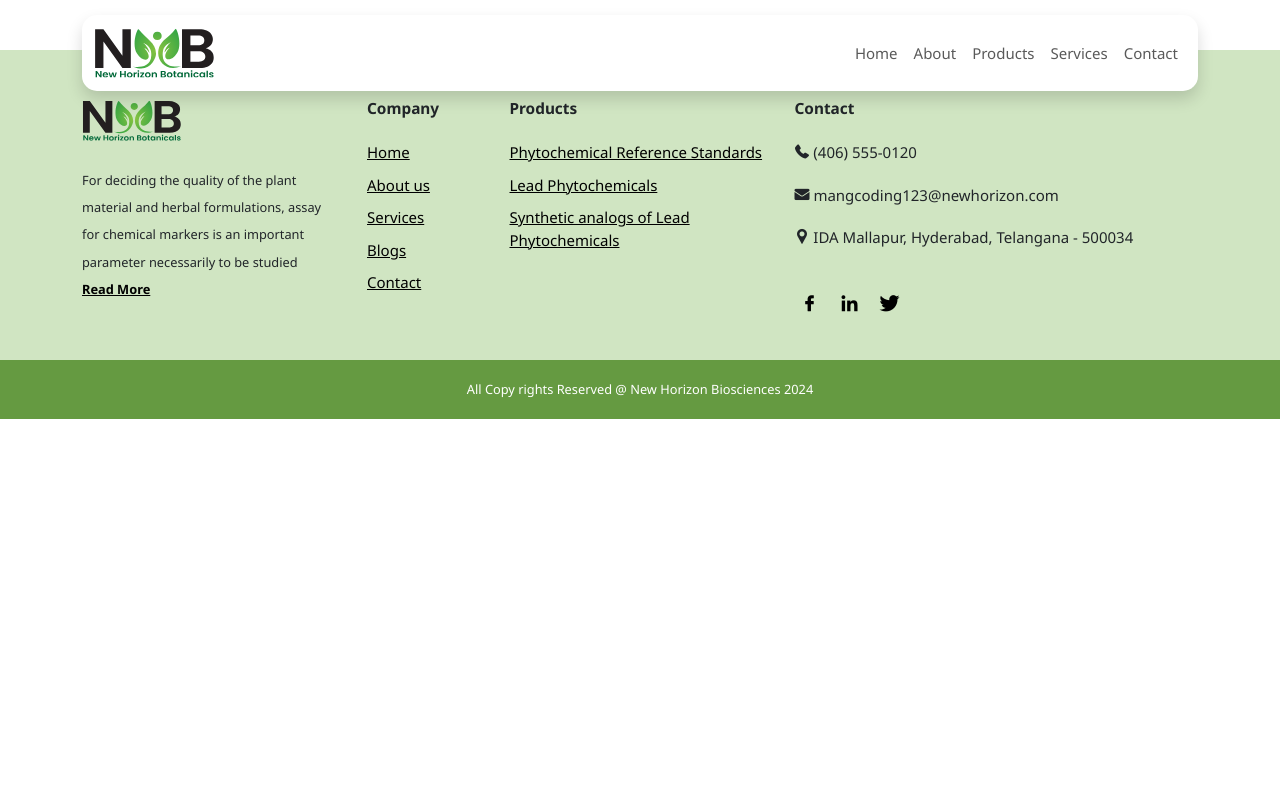
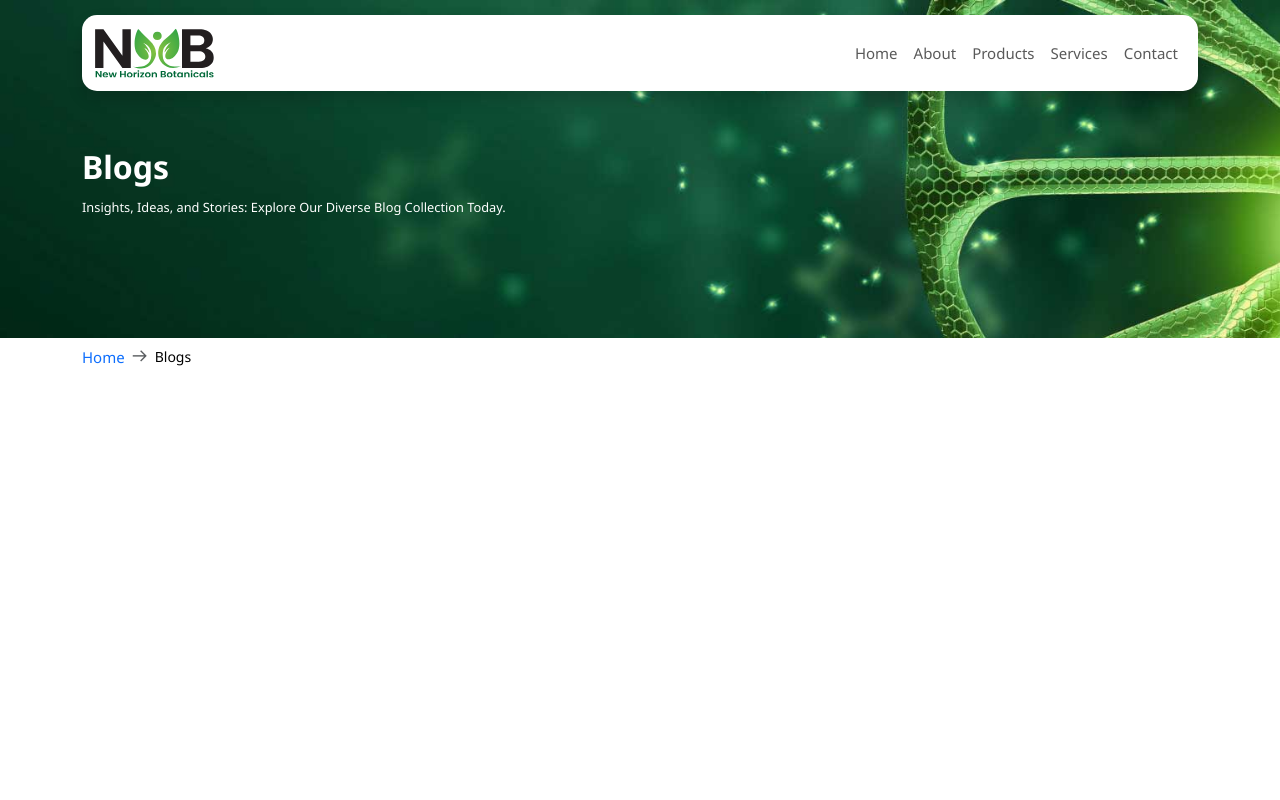
Before and after one commit to praveengupthanandipati/new-horizon, a React (Create React App) app: page /Blog in a window 1280 px wide. Shown: the top 800 px of the page. Built offline with nearby package versions, Linux system fonts and the light colour scheme.

Commit message:
commiting new pages

```diff
--- a/src/App.js
+++ b/src/App.js
@@ -6,6 +6,7 @@ import About from "./pages/About";
 import Services from "./pages/Services";
 import Products from "./pages/Products";
 import Contact from "./pages/Contact";
+import Blog from "./pages/Blog";
 
 function App() {
   return (
@@ -18,6 +19,7 @@ function App() {
           <Route exact path="Products" Component={Products} />
           <Route exact path="Services" Component={Services} />
           <Route exact path="Contact" Component={Contact} />
+          <Route exact path="Blog" Component={Blog}/>
         </Routes>
         <Footer />
       </BrowserRouter>
--- a/src/assets/styles/main.scss
+++ b/src/assets/styles/main.scss
@@ -303,6 +303,15 @@ header {
       font-size: clamp(1rem, 1.1vw, 1.1rem);
       line-height: 140%;
     }
+    a {
+      color: map-get($colors, black);
+    }
+
+    &:hover {
+      h5 {
+        color: map-get($colors, primary);
+      }
+    }
   }
 }
 
--- a/src/includes/Footer.js
+++ b/src/includes/Footer.js
@@ -35,13 +35,13 @@ function Footer() {
                       <NavLink to="/About">About us</NavLink>
                     </li>
                     <li>
-                      <NavLink to="">Services</NavLink>
+                      <NavLink to="/Services">Services</NavLink>
                     </li>
                     <li>
-                      <NavLink to="">Blogs</NavLink>
+                      <NavLink to="/Blog">Blogs</NavLink>
                     </li>
                     <li>
-                      <NavLink to="">Contact</NavLink>
+                      <NavLink to="/Contact">Contact</NavLink>
                     </li>
                   </ul>
                 </div>
--- /dev/null
+++ b/src/pages/Blog.js
@@ -0,0 +1,43 @@
+import React from "react";
+import { NavLink } from "react-router-dom";
+
+const Blog = () => {
+  const pageTitle = "Blogs";
+  const pageIntro =
+    "Insights, Ideas, and Stories: Explore Our Diverse Blog Collection Today.";
+  return (
+    <div>
+      <section className="subPage">
+        <div className="subPageHeader">
+          <div className="container">
+            <div className="row pt-5">
+              <div className="col-lg-6 col-md-10">
+                <h1 className="h1 font-bold">{pageTitle}</h1>
+                <p>{pageIntro}</p>
+              </div>
+            </div>
+          </div>
+        </div>
+        <div className="subPageMain">
+          <div className="container">
+            <nav aria-label="breadcrumb">
+              <ol class="breadcrumb my-2">
+                <li class="breadcrumb-item">
+                  <NavLink to="/">Home</NavLink>
+                </li>
+                <li class="breadcrumb-item active" aria-current="page">
+                  {pageTitle}
+                </li>
+              </ol>
+            </nav>
+          </div>
+          <div className="container">
+            <div className="pageContainer"></div>
+          </div>
+        </div>
+      </section>
+    </div>
+  );
+};
+
+export default Blog;
--- a/src/pages/Home.js
+++ b/src/pages/Home.js
@@ -346,7 +346,6 @@ function Home() {
                   <div className="storyItem shadow">
                     <NavLink href="">
                       <img src={item.Image} alt="" className="img-fluid" />
-                    </NavLink>
                       <article className="p-3">
                         <p className="small d-flex justify-content-between">
                           <small>Article by {item.ArticleBy}</small>
@@ -356,6 +355,7 @@ function Home() {
                         </p>
                         <h5 className="font-bold">{item.Title}</h5>
                       </article>
+                    </NavLink>
                   </div>
                 </div>
               ))}
```
Lines whose indentation alone changed are shown as unchanged.
